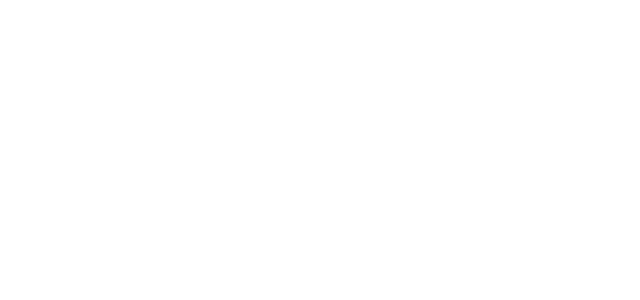
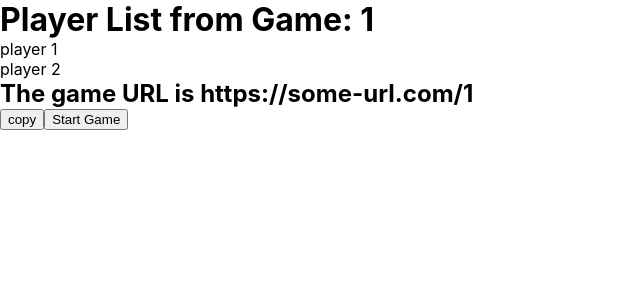
Before and after one commit to adrayv/deal-web, a React (Create React App) app: page /games/1 in a window 1280 px wide. Shown: the top 300 px of the page, without its empty margins (0-640 px from the left). Built offline with nearby package versions, Linux system fonts and the light colour scheme.

Commit message:
added basic start game flow

```diff
--- a/src/App.js
+++ b/src/App.js
@@ -4,15 +4,20 @@ import Home from 'pages/Home';
 import GameRules from 'pages/GameRules';
 import JoinGameInfo from 'pages/JoinGameInfo';
 import CreateGame from 'pages/CreateGame';
+import GameLobbyRouter from 'components/GameLobbyRouter';
+import RootContextProvider from 'RootContextProvider';
 
 function App() {
   return (
+    <RootContextProvider>
       <Router>
         <Home path="/" />
         <GameRules path="/rules" />
         <JoinGameInfo path="join-info" />
         <CreateGame path="/create" />
+        <GameLobbyRouter path="/games/:gameId" />
       </Router>
+    </RootContextProvider>
   );
 }
 
--- /dev/null
+++ b/src/RootContextProvider.js
@@ -0,0 +1,4 @@
+import React from 'react';
+import { TempProvider } from 'hooks/useTempState';
+
+export default ({ children }) => <TempProvider>{children}</TempProvider>;
--- /dev/null
+++ b/src/components/GameLink/index.js
@@ -0,0 +1,11 @@
+import React from 'react';
+import View from './view';
+
+export default ({ gameId }) => {
+  return (
+    <View
+      onCopy={() => alert('copied!')}
+      gameUrl={`https://some-url.com/${gameId}`}
+    />
+  );
+};
--- /dev/null
+++ b/src/components/GameLink/view.js
@@ -0,0 +1,8 @@
+import React from 'react';
+
+export default ({ gameUrl, onCopy }) => (
+  <>
+    <h2>The game URL is {gameUrl}</h2>
+    <button onClick={onCopy}>copy</button>
+  </>
+);
--- /dev/null
+++ b/src/components/GameLobbyRouter/index.js
@@ -0,0 +1,13 @@
+import React from 'react';
+import Game from 'pages/Game';
+import Lobby from 'pages/Lobby';
+import useTempState from 'hooks/useTempState';
+
+export default ({ gameId }) => {
+  const { gameStarted } = useTempState();
+  if (gameStarted) {
+    return <Game gameId={gameId} />;
+  } else {
+    return <Lobby gameId={gameId} />;
+  }
+};
--- /dev/null
+++ b/src/components/PlayerList/index.js
@@ -0,0 +1,11 @@
+import React from 'react';
+
+export default ({ gameId }) => {
+  return (
+    <>
+      <h1>Player List from Game: {gameId}</h1>
+      <p>player 1</p>
+      <p>player 2</p>
+    </>
+  );
+};
--- /dev/null
+++ b/src/hooks/useTempState/index.js
@@ -0,0 +1,21 @@
+import React, { useContext, createContext, useState } from 'react';
+
+const Context = createContext();
+
+const { Provider } = Context;
+
+export const TempProvider = ({ children }) => {
+  const [gameStarted, setGameStarted] = useState(false);
+  return (
+    <Provider
+      value={{
+        gameStarted,
+        setGameStarted,
+      }}
+    >
+      {children}
+    </Provider>
+  );
+};
+
+export default () => useContext(Context);
--- a/src/pages/CreateGame/index.js
+++ b/src/pages/CreateGame/index.js
@@ -1,5 +1,6 @@
 import React, { useState, useCallback } from 'react';
 import View from './view';
+import { navigate } from '@reach/router';
 
 export default () => {
   const [name, setName] = useState('');
@@ -10,6 +11,7 @@ export default () => {
     if (canCreateGame) {
       alert(`Creating game with player: ${name}`);
       setName('');
+      navigate(`/games/${name}`);
     }
   }, [canCreateGame, name]);
 
--- /dev/null
+++ b/src/pages/Game/index.js
@@ -0,0 +1,7 @@
+import React from 'react';
+
+export default ({ gameId }) => (
+  <React.Fragment>
+    <h1>Game ID: {gameId}</h1>
+  </React.Fragment>
+);
--- /dev/null
+++ b/src/pages/Lobby/index.js
@@ -0,0 +1,24 @@
+import React, { useCallback } from 'react';
+import View from './view';
+import useTempState from 'hooks/useTempState';
+
+export default ({ gameId }) => {
+  const canStartGame = true;
+
+  const { setGameStarted } = useTempState();
+
+  const startGameHandler = useCallback(() => {
+    if (canStartGame) {
+      alert('starting game');
+      setGameStarted(true);
+    }
+  }, [canStartGame, setGameStarted]);
+
+  return (
+    <View
+      onStartGame={startGameHandler}
+      canStartGame={canStartGame}
+      gameId={gameId}
+    />
+  );
+};
--- /dev/null
+++ b/src/pages/Lobby/view.js
@@ -0,0 +1,11 @@
+import React from 'react';
+import PlayerList from 'components/PlayerList';
+import GameLink from 'components/GameLink';
+
+export default ({ gameId, onStartGame, canStartGame }) => (
+  <>
+    <PlayerList gameId={gameId} />
+    <GameLink gameId={gameId} />
+    {canStartGame && <button onClick={onStartGame}>Start Game</button>}
+  </>
+);
```
Lines whose indentation alone changed are shown as unchanged.
